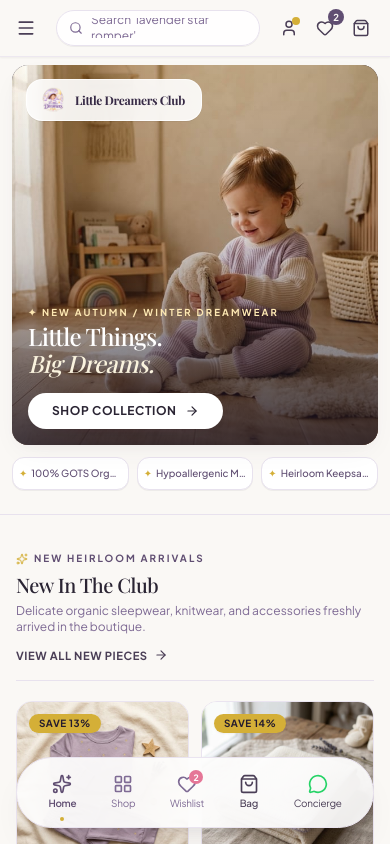
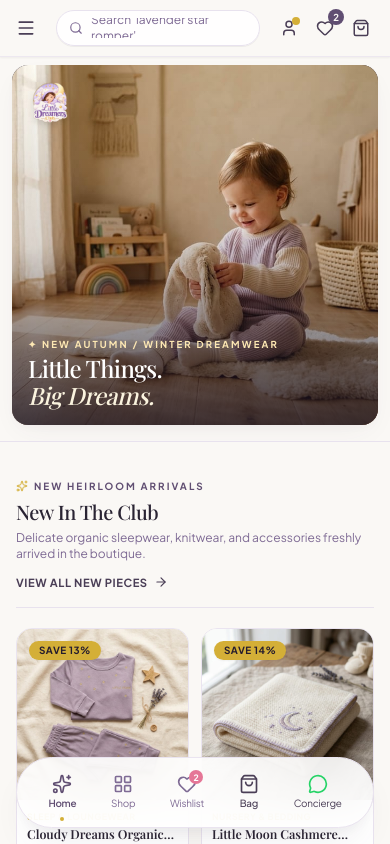
Before and after one commit to NIKITNEUPANE/little-dreamers-club, a Next.js app: page / in a window 390 px wide. Shown: the top 844 px of the page. Built offline with nearby package versions, Linux system fonts and the light colour scheme; no server answers; the database is empty; a web font is replaced by a local one.

Commit message:
feat: transparent hero png logo, remove shop collection on mobile, and remove trust strip

```diff
--- a/components/home/HeroSection.tsx
+++ b/components/home/HeroSection.tsx
@@ -29,10 +29,10 @@ export const HeroSection: React.FC<HeroSectionProps> = ({ content }) => {
   };
 
   return (
-    <section className="relative pt-2 sm:pt-4 pb-6 sm:pb-8 bg-[#FAF8F5]">
+    <section className="relative pt-2 sm:pt-4 pb-4 sm:pb-8 bg-[#FAF8F5]">
       <div className="max-w-7xl mx-auto px-3 sm:px-6 lg:px-8">
         {/* Main Integrated Luxury Visual Banner */}
-        <div className="relative w-full rounded-2xl sm:rounded-3xl overflow-hidden bg-[#241B2E] shadow-dream min-h-[380px] sm:min-h-[440px] lg:min-h-[500px] flex items-end">
+        <div className="relative w-full rounded-2xl sm:rounded-3xl overflow-hidden bg-[#241B2E] shadow-dream min-h-[360px] sm:min-h-[440px] lg:min-h-[500px] flex items-end">
           {/* Background Lifestyle Image */}
           <Image
             src={data.image_url}
@@ -43,27 +43,22 @@ export const HeroSection: React.FC<HeroSectionProps> = ({ content }) => {
             className="object-cover object-center sm:object-[center_30%]"
           />
 
-          {/* Top-Left Brand Logo inside Hero photo */}
+          {/* Top-Left Pure PNG Brand Logo (No Background & No Text) */}
           <div className="absolute top-3.5 left-3.5 sm:top-5 sm:left-5 z-20">
-            <div className="flex items-center gap-2 px-3 py-1.5 rounded-2xl bg-white/90 backdrop-blur-md border border-white/80 shadow-2xs">
-              <Image
-                src="/images/brand-logo-transparent.png"
-                alt="Little Dreamers Club"
-                width={36}
-                height={36}
-                className="w-7 h-7 sm:w-9 sm:h-9 object-contain"
-                priority
-              />
-              <span className="font-editorial text-xs sm:text-sm font-bold text-[#362945] tracking-tight pr-1">
-                Little Dreamers Club
-              </span>
-            </div>
+            <Image
+              src="/images/brand-logo-transparent.png"
+              alt="Little Dreamers Club"
+              width={64}
+              height={64}
+              className="w-12 h-12 sm:w-16 sm:h-16 object-contain drop-shadow-md"
+              priority
+            />
           </div>
 
           {/* Gentle Editorial Gradient (Subtle & Luminous) */}
-          <div className="absolute inset-0 bg-gradient-to-t from-[#1A1422]/80 via-[#1A1422]/20 to-transparent" />
+          <div className="absolute inset-0 bg-gradient-to-t from-[#1A1422]/80 via-[#1A1422]/15 to-transparent" />
 
-          {/* Editorial Content Row: Headline on Left, Shop Collection on Right */}
+          {/* Editorial Content Row: Headline on Left, Shop Collection on Right (Desktop Only) */}
           <div className="relative z-10 w-full p-4 sm:p-7 lg:p-10 flex flex-col sm:flex-row sm:items-end justify-between gap-3 sm:gap-4">
             {/* Left Column: Kicker + Multi-Line Headline */}
             <div className="space-y-1 sm:space-y-1.5 text-white">
@@ -76,8 +71,8 @@ export const HeroSection: React.FC<HeroSectionProps> = ({ content }) => {
               </h1>
             </div>
 
-            {/* Right Column: Relocated Luxury CTA Button */}
-            <div className="shrink-0 pt-1 sm:pt-0">
+            {/* Right Column: CTA Button (Hidden on Mobile) */}
+            <div className="shrink-0 hidden sm:block">
               <Link
                 href={data.primary_cta_link}
                 className="inline-flex items-center gap-2 px-6 py-2.5 sm:px-7 sm:py-3 rounded-full bg-white hover:bg-[#FAF3DE] text-[#2A2433] text-xs font-bold uppercase tracking-wider shadow-dream transition-all hover:scale-[1.02]"
@@ -88,22 +83,6 @@ export const HeroSection: React.FC<HeroSectionProps> = ({ content }) => {
             </div>
           </div>
         </div>
-
-        {/* Clean Luxury 3-Card Trust Strip Directly Below */}
-        <div className="mt-3 sm:mt-4 grid grid-cols-3 gap-2 text-center text-[0.62rem] sm:text-xs text-[#604E72] font-medium">
-          <div className="py-2 px-1.5 rounded-xl bg-white border border-[#E8E2EE] shadow-2xs flex items-center justify-center gap-1 sm:gap-1.5">
-            <span className="text-[#D4AF37]">✦</span>
-            <span className="truncate">100% GOTS Organic</span>
-          </div>
-          <div className="py-2 px-1.5 rounded-xl bg-white border border-[#E8E2EE] shadow-2xs flex items-center justify-center gap-1 sm:gap-1.5">
-            <span className="text-[#D4AF37]">✦</span>
-            <span className="truncate">Hypoallergenic Modal</span>
-          </div>
-          <div className="py-2 px-1.5 rounded-xl bg-white border border-[#E8E2EE] shadow-2xs flex items-center justify-center gap-1 sm:gap-1.5">
-            <span className="text-[#D4AF37]">✦</span>
-            <span className="truncate">Heirloom Keepsakes</span>
-          </div>
-        </div>
       </div>
     </section>
   );
```
